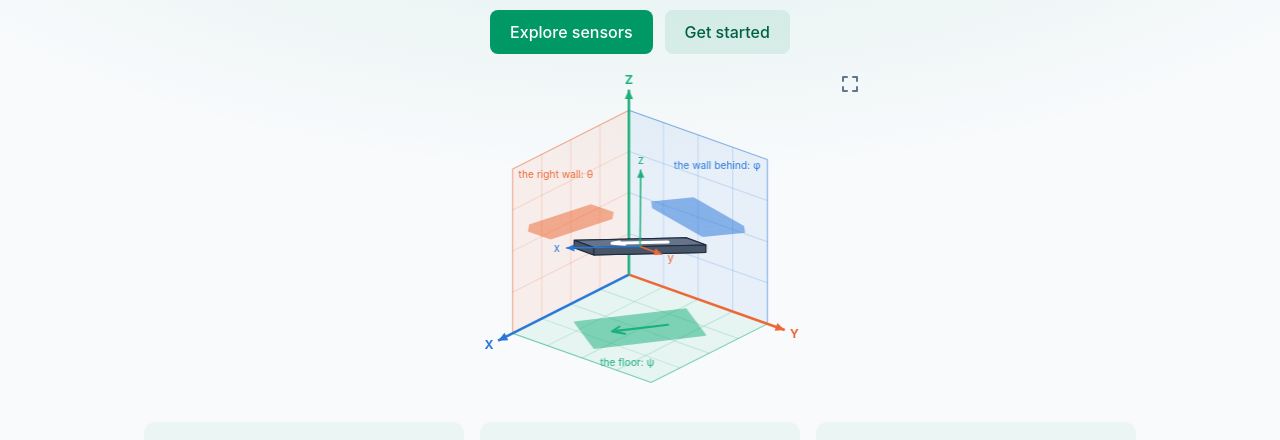
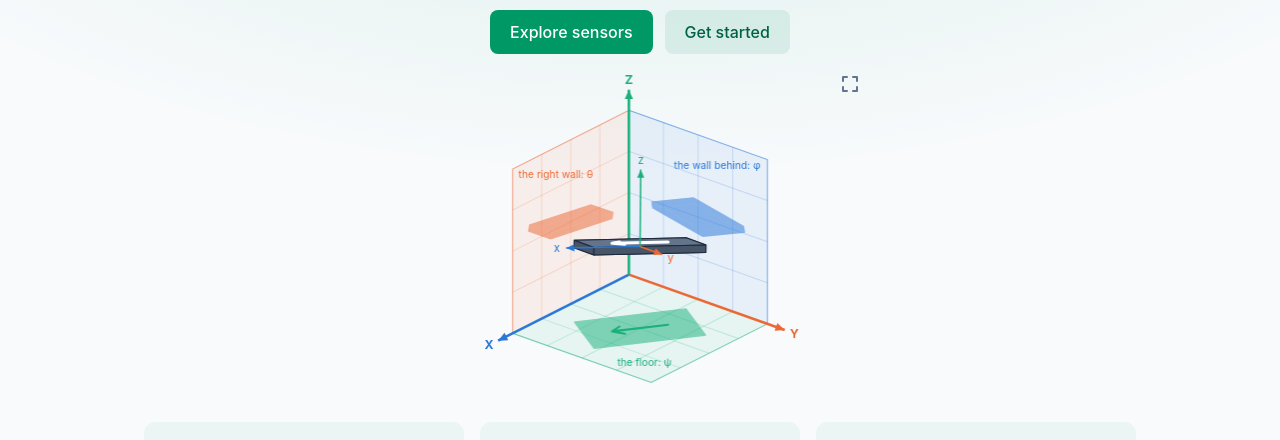
Before and after one commit to aguegu/i2c.ninja, a Vue app: page / in a window 1280 px wide. Shown: the part 283-723 px from the top of the page. Built offline with nearby package versions, Linux system fonts and the light colour scheme.

Commit message:
Glass box: the floor's label centred across the floor at its height, the same room to the frame on each side
Co-Authored-By: Claude Opus 5.5 <noreply@anthropic.com>

```diff
--- a/src/components/ProjectionBox.vue
+++ b/src/components/ProjectionBox.vue
@@ -49,8 +49,18 @@ const onWall = (w, v) => v.map((c, k) => (k === w.axis ? w.at : c)); // a point
 // where each wall's label sits: inside it, near its outer edge on screen
 // (the right wall's at its left, reading inward; the others' at their right)
 const TAGS = { floor: [0.9 * D, 0.55 * D, -D], back: [-D, 0.9 * D, 0.85 * D], side: [0.9 * D, -D, 0.85 * D] };
-// and nudged on screen, in the drawing's units: the floor's right, clear of its frame
-const TAG_NUDGE = { floor: [28, -2] };
+// the floor's label centred across the floor at its height: the same room
+// to the frame's edge on each side (FLOOR_TAG_UP: a little above its anchor)
+const FLOOR_TAG_UP = 2;
+// where a horizontal line at y crosses a polygon's edges: [leftmost, rightmost] x
+function across(poly, y) {
+  const xs = [];
+  poly.forEach((a, i) => {
+    const b = poly[(i + 1) % poly.length];
+    if ((a[1] - y) * (b[1] - y) <= 0 && a[1] !== b[1]) xs.push(a[0] + ((y - a[1]) / (b[1] - a[1])) * (b[0] - a[0]));
+  });
+  return [Math.min(...xs), Math.max(...xs)];
+}
 // the walls' squares, faint grids on them
 const walls = WALLS.map((w) => {
   const [a, b] = [0, 1, 2].filter((k) => k !== w.axis);
@@ -140,8 +150,11 @@ function makeLayers(w, h) {
     g.globalAlpha = 0.2;
     for (const [p0, p1] of wall.grid) { path(g, [p0, p1]); g.stroke(); }
     g.globalAlpha = 1;
-    const [nx, ny] = TAG_NUDGE[wall.key] ?? [0, 0];
-    text(g, wall.label, wall.tag[0] + nx, wall.tag[1] + ny, 10, wall.key === 'side' ? 'left' : 'right', c);
+    if (wall.key === 'floor') {
+      const y = wall.tag[1] - FLOOR_TAG_UP;
+      const [l, r] = across(wall.square, y);
+      text(g, wall.label, (l + r) / 2, y, 10, 'center', c);
+    } else text(g, wall.label, wall.tag[0], wall.tag[1], 10, wall.key === 'side' ? 'left' : 'right', c);
   }
   g = la.getContext('2d');
   place(g);
```
